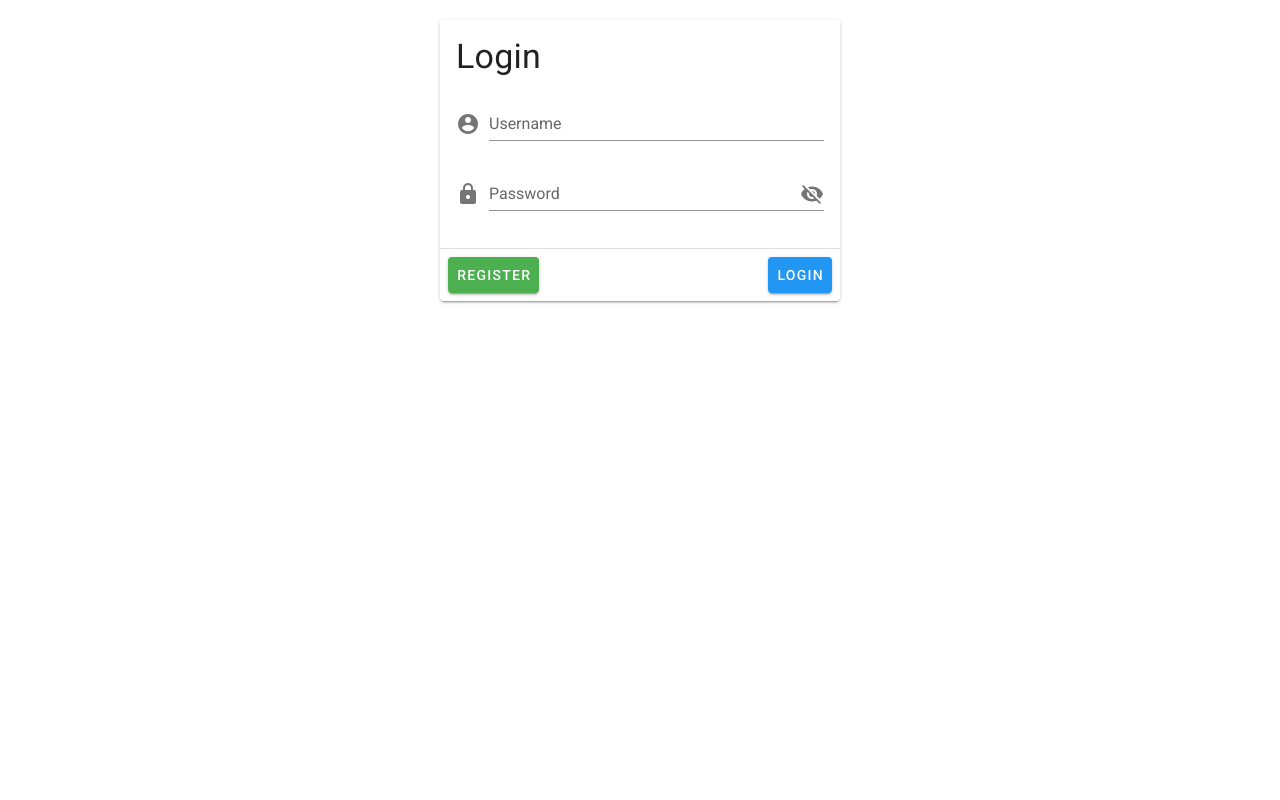
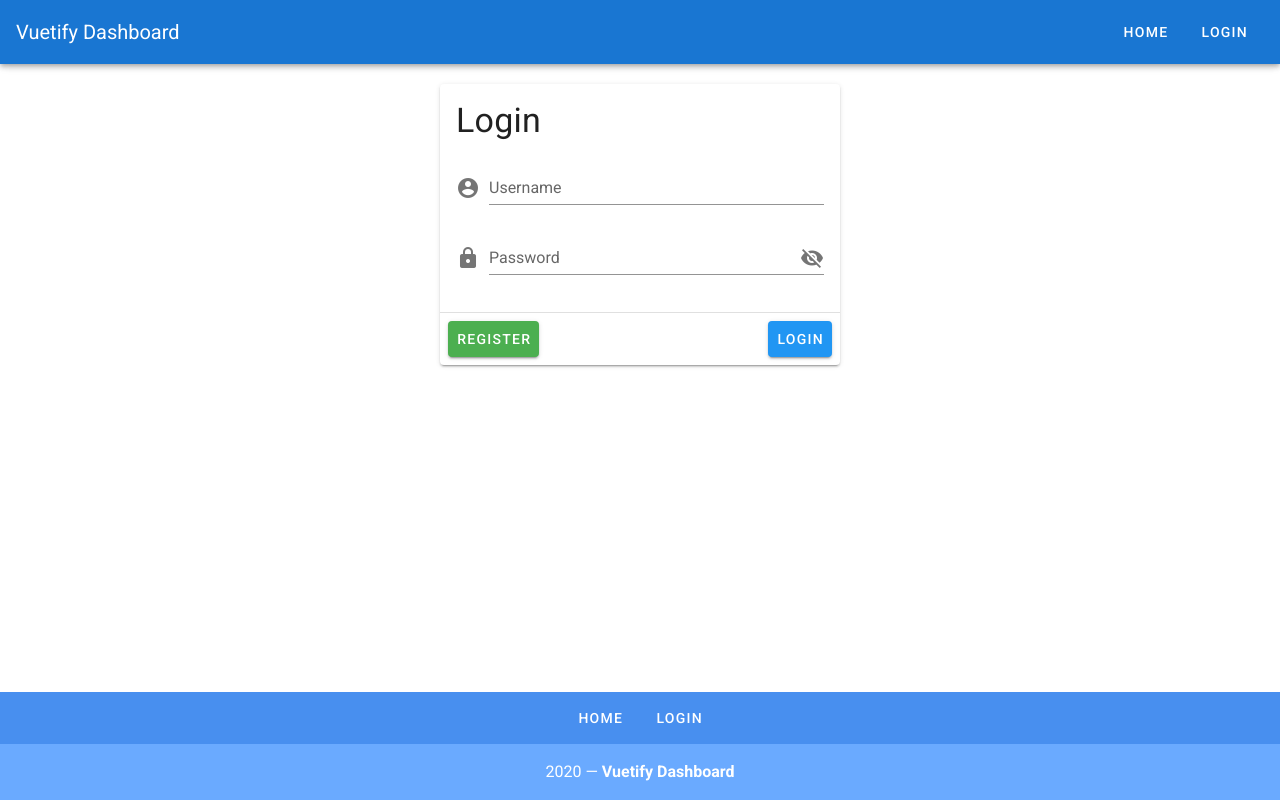
Before and after one commit to abel-masila/vuetify-dashboard, a Vue app: page / in a window 1280 px wide. Built offline with nearby package versions, Linux system fonts and the light colour scheme.

Commit message:
vuetify components-added footer and app-bar

```diff
--- a/src/App.vue
+++ b/src/App.vue
@@ -1,5 +1,13 @@
 <template>
   <v-app>
+    <v-app-bar app color="primary" dark>
+      <v-toolbar-title>Vuetify Dashboard</v-toolbar-title>
+      <v-spacer></v-spacer>
+      <v-btn text rounded>Home</v-btn>
+      <v-btn text rounded>Login</v-btn>
+    </v-app-bar>
+    <!-- Login Module -->
+    <v-main>
       <v-card width="400" class="mx-auto mt-5">
         <v-card-title>
           <h1 class="display-1">Login</h1>
@@ -27,6 +35,25 @@
           </v-btn>
         </v-card-actions>
       </v-card>
+    </v-main>
+
+    <v-footer color="primary lighten-1" padless>
+      <v-row justify="center" no-gutters>
+        <v-btn
+          v-for="link in links"
+          :key="link"
+          color="white"
+          text
+          rounded
+          class="my-2"
+        >
+          {{ link }}
+        </v-btn>
+        <v-col class="primary lighten-2 py-4 text-center white--text" cols="12">
+          {{ new Date().getFullYear() }} — <strong>Vuetify Dashboard</strong>
+        </v-col>
+      </v-row>
+    </v-footer>
   </v-app>
 </template>
 
@@ -37,6 +64,7 @@
   data: () => {
     return {
       showPassword: false,
+      links: ["Home", "Login"],
     };
   },
 };
```
Lines whose indentation alone changed are shown as unchanged.
